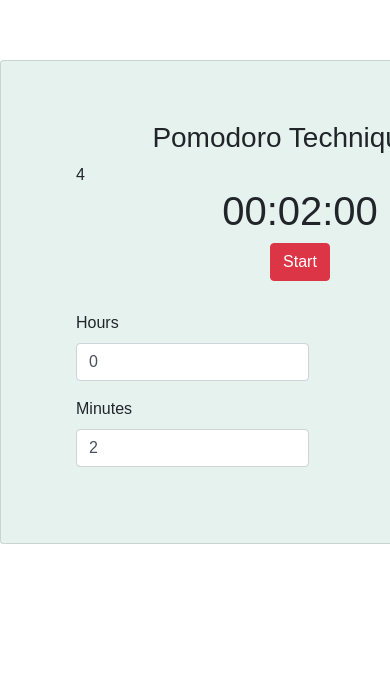
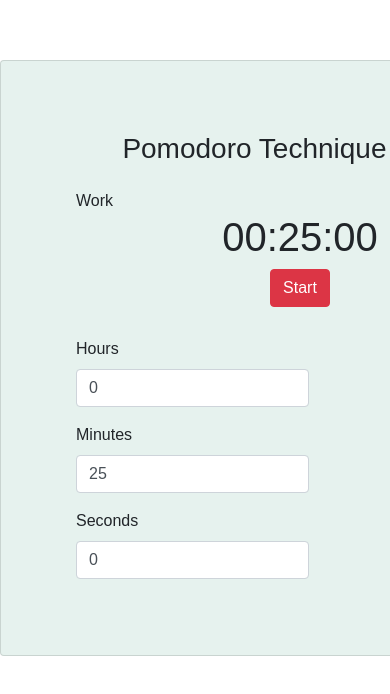
Before and after one commit to artobay/Time-Management-Technique, a React (Create React App) app: page / in a window 390 px wide. Shown: the part 140-834 px from the top of the page. Built offline with nearby package versions, Linux system fonts and the light colour scheme.

Commit message:
5 mins rest has been added, but needs to be fixed

```diff
--- a/package.json
+++ b/package.json
@@ -9,7 +9,8 @@
     "popper.js": "^1.14.3",
     "react": "^16.4.1",
     "react-dom": "^16.4.1",
-    "react-scripts": "1.1.4"
+    "react-scripts": "1.1.4",
+    "react-timer-machine": "^1.0.1"
   },
   "scripts": {
     "start": "react-scripts start",
--- a/src/Timer/components/Timer.jsx
+++ b/src/Timer/components/Timer.jsx
@@ -1,5 +1,6 @@
 import React, { Component } from 'react';
 import moment from 'moment';
+import TimerDisplay from './TimerDisplay.jsx';
 import TimerButton from './TimerButton.jsx';
 
 
@@ -8,10 +9,9 @@
   constructor() {
     super();
     this.state = {
-      currentTime: moment().hours(0).minutes(2).seconds(0),
+      currentTime: moment().hours(0).minutes(25).seconds(0),
       baseTime: moment().hours(0).minutes(0).seconds(0),
     };
-    // this.setBaseTime = this.setBaseTime.bind(this);
     this.handleChange = this.handleChange.bind(this);
   }
 
@@ -27,48 +27,23 @@
       }
     }
   }
-  // handleChange(ev) {
-  //   const newBaseTime = this.props.baseTime;
-  //   console.log(newBaseTime);
-
-  //   if (ev.target.id === 'hours') newBaseTime.subtract(newBaseTime.get('hours'), 'hours').add(ev.target.value, 'hours');
-  //   if (ev.target.id === 'minutes') newBaseTime.subtract(newBaseTime.get('minutes'), 'minutes').add(parseInt(ev.target.value), 'minutes');
-  //   if (ev.target.id === 'seconds') newBaseTime.subtract(newBaseTime.get('seconds'), 'seconds').add(ev.target.value, 'seconds');
-
-  // }
-
-
-//  setBaseTime(newBaseTime) {
-//    this.setState({
-//      baseTime: newBaseTime,
-//      currentTime: newBaseTime,
-//    });
-
-    // this.handleChange = this.handleChange.bind(this);
-//  }
-
 
   render() {
     const { currentTime, baseTime } = this.state;
-
     return (
       <div className="card app-content d-block mx-auto" >
         <div className="card-body">
           <div className="container-fluid">
             <div className="row">
-              <h3 className="d-block mx-auto"> Pomodoro Technique !!! </h3>
-
+              <h3 className="d-block mx-auto"> Pomodoro Technique !!!
+                <img src="./img/clock.png" height="60" width="60" alt=""/>
+              </h3>
             </div>
-
             <TimerButton currentTime={this.state.currentTime} />
-            {/* <TimerConfig
-                baseTime={this.state.baseTime}
-                setBaseTime={this.setBaseTime}
-              /> */}
             <div className="row control-row">
               <div className="form-group">
                 <div className="col-md-9" >
-                  <label htmlFor="hours"> Hours  </label>
+                  <label htmlFor="hours"> Hours </label>
                 </div>
                 <div className="col-md-9">
                   <input id="hour" className="form-control" type="number" defaultValue={parseInt(currentTime.format('HH'))} onChange={this.handleChange} />
@@ -76,10 +51,18 @@
               </div>
               <div className="form-group">
                 <div className="col-md-9">
-                  <label htmlFor="hours"> Minutes  </label>
+                  <label htmlFor="hours"> Minutes </label>
                 </div>
                 <div className="col-md-9">
                   <input id="minute" className="form-control" type="number" defaultValue={parseInt(currentTime.format('mm'))} onChange={this.handleChange} />
+                </div>
+              </div>
+              <div className="form-group">
+                <div className="col-md-9">
+                  <label htmlFor="hours"> Seconds </label>
+                </div>
+                <div className="col-md-9">
+                  <input id="minute" className="form-control" type="number" defaultValue={parseInt(currentTime.format('ss'))} onChange={this.handleChange} />
                 </div>
               </div>
             </div>
--- a/src/Timer/components/TimerButton.jsx
+++ b/src/Timer/components/TimerButton.jsx
@@ -1,56 +1,57 @@
 import React, { Component } from 'react';
 import moment from 'moment';
+
 
 class TimerButton extends Component {
 	constructor(props) {
 		super(props);
 		this.state = {
-			currentTime: moment().hours(0).minutes(2).seconds(0),
-			countdown: 4,
+			currentTime: moment().hours(0).minutes(25).seconds(0),
+			title: "Work",
+			counter: 4
 		};
 	}
 
-  handleStart = () => {
-   console.clear();
-   this.start();
- }
-
-	wait(milliseconds) {
-		clearInterval(this.interval);
-		var startTime = new Date().getTime();
-		while(true){
-			if ((new Date().getTime() - startTime) > milliseconds) {
-				break;
-			}
-		}
+	start() {
+		new Promise((resolve, reject) => {
+			this.setState({ title: "Work" });
+			this.setState({ currentTime: moment().hours(0).minutes(10).seconds(0) });
+			var interval = setInterval(() => {
+				this.setState({ currentTime: this.state.currentTime.subtract(1, "seconds") });
+				if ((this.state.currentTime.isBefore(moment({ hour: 0, minute: 0, second: 1 })))) {
+					clearInterval(interval);
+					return resolve();
+				}
+			}, 5);
+		}).then(() => {
+			this.setState({ currentTime: moment().hours(0).minutes(5).seconds(0) });
+			this.setState({ title: "Rest" });
+			this.setState({ cunter: this.state.cunter - 1 });
+			var restinterval = setInterval(() => {
+				this.setState({ currentTime: this.state.currentTime.subtract(1, "seconds") });
+				if ((this.state.currentTime.isBefore(moment({ hour: 0, minute: 0, second: 1 })))) {
+					clearInterval(restinterval);
+					if (this.state.cunter > 0) {
+						this.start();
+					}
+				}
+			}, 10);
+		});
+	}
+	handleStart = () => {
+		console.clear();
+		this.start();
 	}
 
-	start() {
-		this.interval = setInterval(() => {
-			if (!(this.state.currentTime.isBefore(moment({ hour: 0, minute: 1 })))) {
-				this.setState({ currentTime: this.props.currentTime.subtract(1, "seconds") });
-			} else {
-				this.setState.countdown--;
-
-				this.wait(5000);
-				this.start();
-				if (this.state.countdown > 1) {
-					this.setState({ currentTime: this.props.currentTime.add(25, "minutes") });
-				} else if (this.state.countdown == 1) {
-					this.setState({ currentTime: this.props.currentTime.add(30, "minutes") });
-				} else if (this.state.countdown <= 0) {
-					clearInterval(this.interval);
-					console.log("⏰ Finish");
-				}
-			}
-		}, 1000);
+	titleChange() {
+		this.setState({ title: "Rest" });
 	}
-
 
 	render() {
 		return (
 			<div>
-				<div>{this.state.countdown}</div>
+				<div>{this.state.title}</div>
+				<div>{this.state.cunter}</div>
 				<div className="row">
 					<h1 className="d-block mx-auto">
 						{this.state.currentTime.format("HH:mm:ss")}  </h1>
--- a/src/index.js
+++ b/src/index.js
@@ -5,5 +5,4 @@
 import App from './App';
 
 
-
 ReactDOM.render(<App />, document.getElementById('root'));
```
Also changed, not shown: 1 other file (tests, documents, lock files or other folders).
